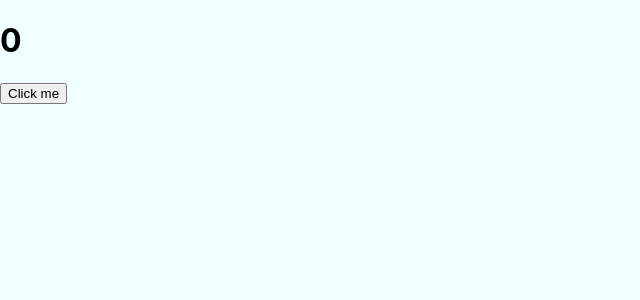
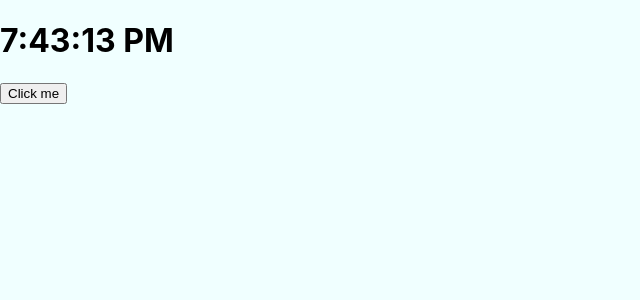
Before and after one commit to karunahuja/React, a React (Create React App) app in the folder awesomeapp/: page / in a window 1280 px wide. Shown: the top 300 px of the page, without its empty margins (0-640 px from the left). Built offline with nearby package versions, Linux system fonts and the light colour scheme.

Commit message:
Get Time on Refreshing and Clicking Button using useState Hook

```diff
--- a/awesomeapp/src/App.jsx
+++ b/awesomeapp/src/App.jsx
@@ -1,7 +1,7 @@
 import React,{useState} from 'react';
 
 
-
+let date=new Date().toLocaleTimeString();
 
 const App=()=>{
         // let name=['vi','no','d'];
@@ -10,12 +10,12 @@ const App=()=>{
     // const [name1,name2,name3]=name;
 
 const state=useState();//return current data and updated data
-const[count,setCount]=useState(0);//0 is initial value, count is current value(0) initially,set count is updated value and updated value becomes current value of count
+const[count,setCount]=useState(date);//0 is initial value, count is current value(0) initially,set count is updated value and updated value becomes current value of count
 
 
 
     const IncNum=()=>{
-        setCount(count+1);
+        setCount(new Date().toLocaleTimeString());
         //  will not applicable in react       count++;
 
     }
```
